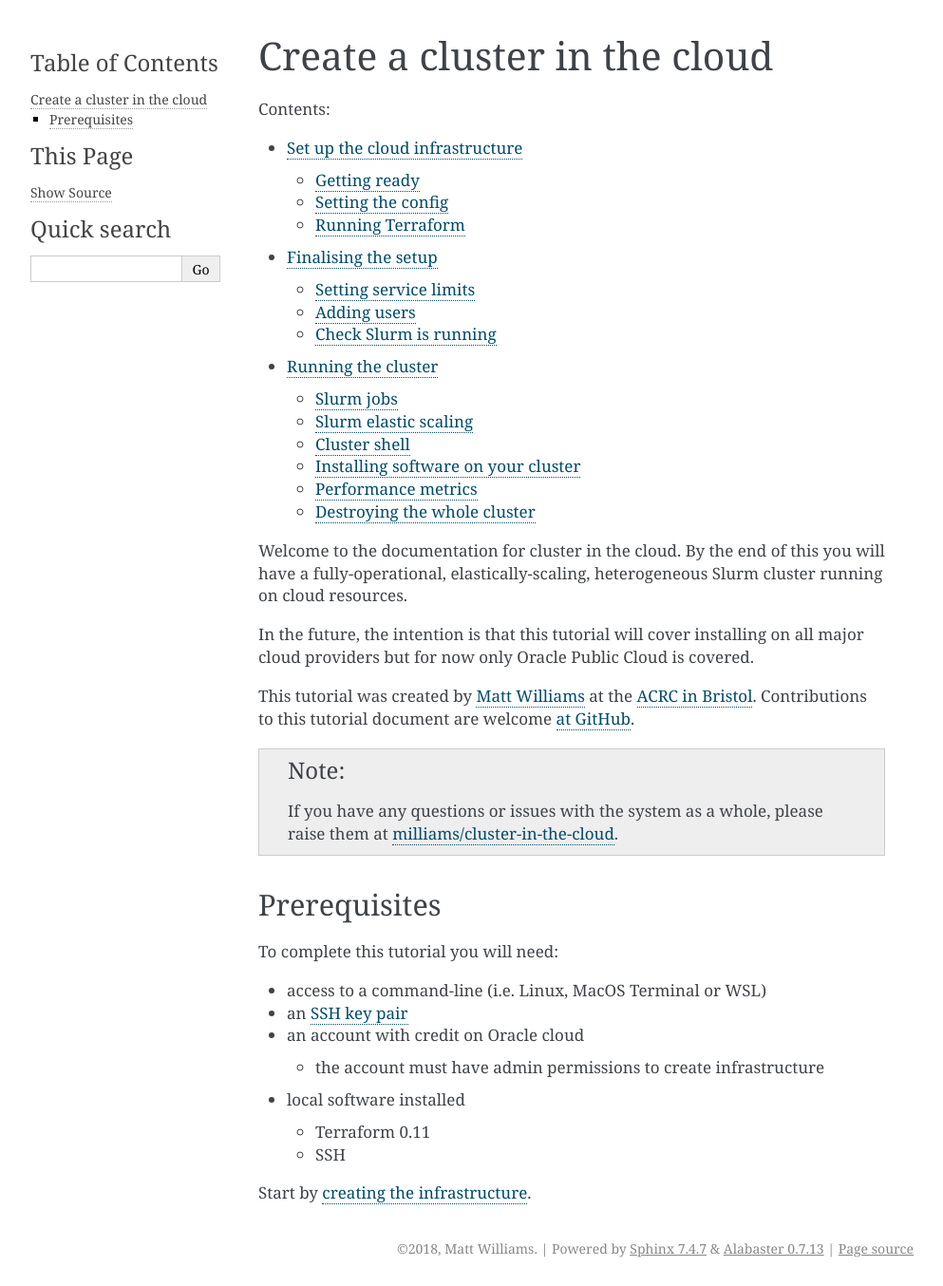
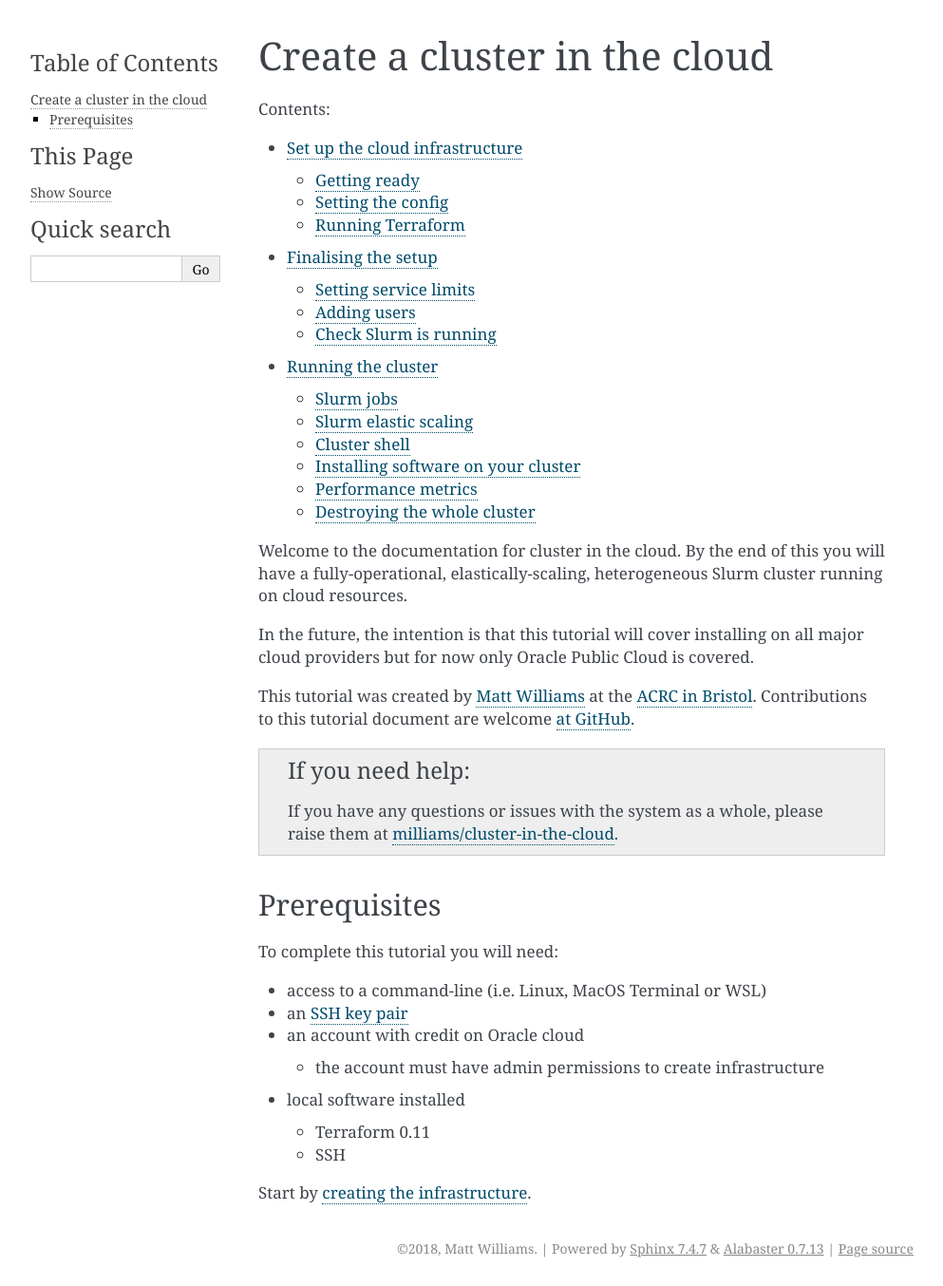
Before and after one commit to clusterinthecloud/docs, a Sphinx documentation site: the page built from source/index.rst, in a window 1280 px wide. Shown: the whole page at 95% size, without its empty margins (148-1141 px from the left). Built offline with Sphinx 7.4.7, drawn with Linux system fonts in a browser that asks for light colours.

Commit message:
Change admonition type

```diff
--- a/source/index.rst
+++ b/source/index.rst
@@ -17,7 +17,7 @@ In the future, the intention is that this tutorial will cover installing on all
 This tutorial was created by `Matt Williams <https://github.com/milliams/>`_ at the `ACRC in Bristol <http://www.bristol.ac.uk/acrc/>`_.
 Contributions to this tutorial document are welcome `at GitHub <https://github.com/ACRC/cluster-in-the-cloud>`_.
 
-.. note::
+.. admonition:: If you need help
 
    If you have any questions or issues with the system as a whole, please raise them at `milliams/cluster-in-the-cloud <https://github.com/milliams/cluster-in-the-cloud/issues>`_.
 
```
